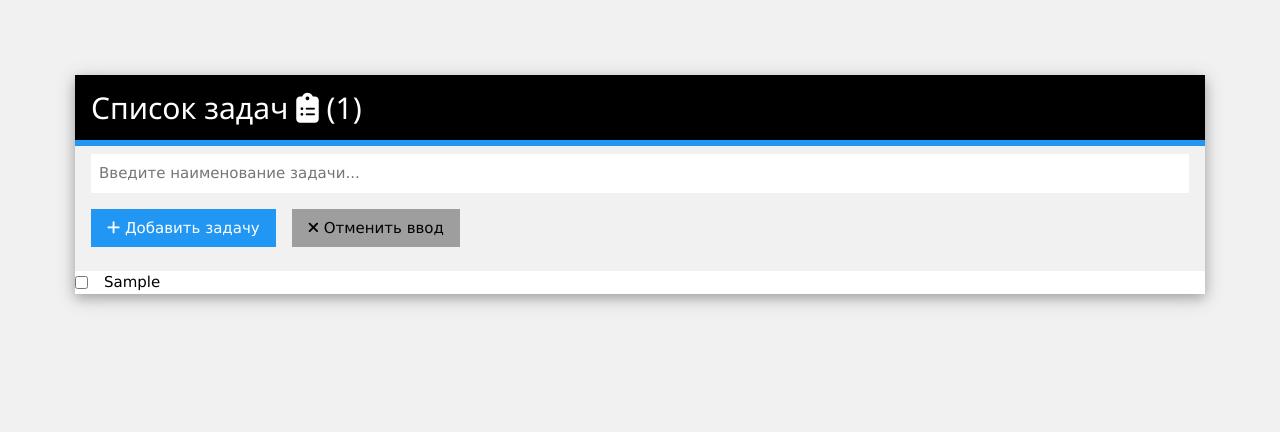
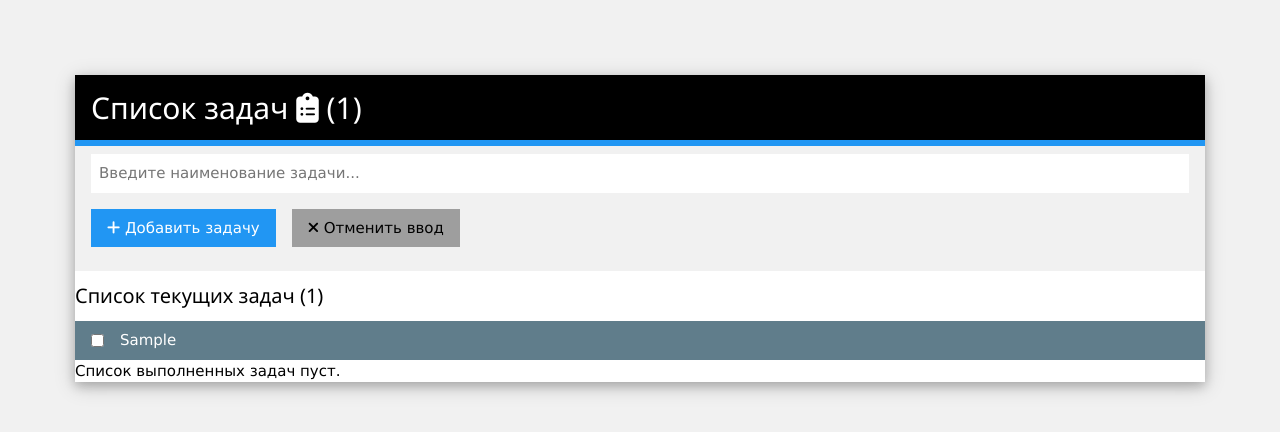
Before and after one commit to ivoron/vite-project, a Vue app: page / in a window 1280 px wide. Both pictures are taken after typing "Sample" into the empty fields and a click on the button "Добавить задачу". Shown: the top 432 px of the page. Built offline with nearby package versions, Linux system fonts and the light colour scheme.

Commit message:
define inner components

```diff
--- a/src/App.vue
+++ b/src/App.vue
@@ -4,7 +4,7 @@ import TodoList from "@components/TodoList.vue";
 
 <template>
   <div class="app w3-light-gray">
-    <TodoList title="Список задач"/>
+    <TodoList app_title="Список задач"/>
   </div>
 </template>
 
--- /dev/null
+++ b/src/components/Form.vue
@@ -0,0 +1,42 @@
+<script setup>
+import { ref } from 'vue';
+const _todo_title = ref("");
+const emit = defineEmits(["addTodo"]);
+
+function addTodo() {
+  if (!_todo_title.value.length) return;
+
+  emit("addTodo", {
+    title: _todo_title.value,
+    isCompleted: false,
+    createdAt: Date.now(),
+  });
+
+  clearTitle();
+}
+function clearTitle() {
+  _todo_title.value = "";
+}
+</script>
+<template>
+  <div class="w3-container flex-container w3-light-gray w3-padding">
+    <input
+      type="text"
+      class="w3-input w3-border-0"
+      autofocus
+      placeholder="Введите наименование задачи..."
+      v-model.trim="_todo_title"
+      @keyup.enter="addTodo"
+    />
+    <button type="button" class="w3-button w3-blue" @click="addTodo">
+      <i class="fa-solid fa-plus"></i> Добавить задачу
+    </button>
+    <button
+      type="button"
+      class="w3-button w3-grey w3-margin"
+      @click="clearTitle"
+    >
+      <i class="fa-solid fa-times"></i> Отменить ввод
+    </button>
+  </div>
+</template>
--- /dev/null
+++ b/src/components/Header.vue
@@ -0,0 +1,19 @@
+<script setup>
+defineProps({
+  title: {
+    type: String,
+    default: "To-Do App",
+  },
+  count: {
+    type: Number,
+    default: 0,
+  },
+});
+</script>
+<template>
+  <div class="w3-container w3-black w3-margin-0 w3-bottombar w3-border-blue">
+    <h2>
+      {{ title }} <i class="fa-solid fa-clipboard-list"></i> ({{ count }})
+    </h2>
+  </div>
+</template>
--- /dev/null
+++ b/src/components/ItemsList.vue
@@ -0,0 +1,31 @@
+<script setup>
+import TodoItem from "./TodoItem.vue";
+
+const $emit = defineEmits(["changeCompleted"]);
+
+function changeCompleted(createdAt) {
+  $emit("changeCompleted", createdAt);
+}
+defineProps({
+  items: {
+    type: Array,
+    default: () => [],
+  },
+  title: {
+    type: String,
+    default: "Список",
+  },
+});
+</script>
+<template>
+  <div class="list" v-if="items.length">
+    <h4>{{ title }} ({{ items.length }})</h4>
+    <TodoItem
+      v-for="todo_item in items"
+      :key="todo_item.createdAt"
+      :todo_item="todo_item"
+      @changeCompleted="changeCompleted"
+    />
+  </div>
+  <div v-else>{{ title }} пуст.</div>
+</template>
--- /dev/null
+++ b/src/components/TodoItem.vue
@@ -0,0 +1,41 @@
+<script setup>
+defineProps({
+  todo_item: {
+    title: {
+      type: String,
+      default: "Новая задача",
+    },
+    isCompleted: {
+      type: Boolean,
+      default: false,
+    },
+    createdAt: {
+      type: Number,
+      default: Date.now(),
+    },
+  },
+});
+const $emit = defineEmits(["changeCompleted"]);
+
+function changeCompleted(createdAt) {
+  $emit("changeCompleted", createdAt);
+}
+</script>
+<template>
+  <div class="item w3-blue-grey w3-padding">
+    <label>
+      <input
+        type="checkbox"
+        :checked="todo_item.isCompleted"
+        @change="() => changeCompleted(todo_item.createdAt)"
+      />
+      <span class="w3-margin-left"> {{ todo_item.title }}</span>
+    </label>
+  </div>
+</template>
+<style scoped>
+label {
+  cursor: pointer;
+  display: flex;
+}
+</style>
--- a/src/components/TodoList.vue
+++ b/src/components/TodoList.vue
@@ -1,10 +1,16 @@
 <script setup>
 import { computed, ref } from "vue";
+import ItemsList from "./ItemsList.vue";
+import Header from "./Header.vue";
+import Form from "./Form.vue";
 
-defineProps(["title"]);
+defineProps(["app_title"]);
 
-const _todo_title = ref("");
 const _todo_list = ref([]);
+
+function addTodo(todo_item) {
+  _todo_list.value.unshift(todo_item);
+}
 
 const _current = computed(() => {
   return _todo_list.value.filter((todo_item) => {
@@ -18,20 +24,6 @@ const _done = computed(() => {
   });
 });
 
-function addTodo() {
-  if (!_todo_title.value.length) return;
-
-  _todo_list.value.unshift({
-    title: _todo_title.value,
-    isCompleted: false,
-    createdAt: Date.now(),
-  });
-
-  clearTitle()
-}
-function clearTitle() {
-  _todo_title.value = "";
-}
 function changeCompleted(createdAt) {
   const changed = _todo_list.value.find((todo_item) => {
     return todo_item.createdAt === createdAt;
@@ -45,47 +37,18 @@ function changeCompleted(createdAt) {
 
 <template>
   <div class="todo-container w3-white w3-card-4">
-    <div class="w3-container w3-black w3-margin-0 w3-bottombar w3-border-blue">
-      <h2>
-        {{ title }} <i class="fa-solid fa-clipboard-list"></i> ({{
-          _current.length
-        }})
-      </h2>
-    </div>
-    <div class="w3-container flex-container w3-light-gray w3-padding">
-      <input
-        type="text"
-        class="w3-input w3-border-0"
-        autofocus
-        placeholder="Введите наименование задачи..."
-        v-model.trim="_todo_title"
-        @keyup.enter="addTodo"
-      />
-      <button type="button" class="w3-button w3-blue" @click="addTodo">
-        <i class="fa-solid fa-plus"></i> Добавить задачу
-      </button>
-      <button type="button" class="w3-button w3-grey w3-margin" @click="clearTitle">
-        <i class="fa-solid fa-times"></i> Отменить ввод
-      </button>
-    </div>
-
-    <div v-if="_current.length">
-      <div
-        class="list"
-        v-for="todo_item in _current"
-        :key="todo_item.createdAt"
-      >
-        <label>
-          <input
-            type="checkbox"
-            @change="() => changeCompleted(todo_item.createdAt)"
-          />
-          <span class="w3-margin-left"> {{ todo_item.title }}</span>
-        </label>
-      </div>
-    </div>
-    <div v-else>Список актуальных задач пуст.</div>
-    <div v-if="_done.length">У вас {{ _done.length }} выполненных задач.</div>
+    <Header :title="app_title" :count="_current.length" />
+    <Form @addTodo="addTodo" />
+    <ItemsList
+      title="Список текущих задач"
+      :items="_current"
+      @changeCompleted="changeCompleted"
+    />
+    <ItemsList
+      title="Список выполненных задач"
+      :items="_done"
+      @changeCompleted="changeCompleted"
+    />
   </div>
 </template>
 <style scoped>
@@ -93,8 +56,4 @@ function changeCompleted(createdAt) {
   max-width: 100%;
   min-width: 30rem;
 }
-label {
-  cursor: pointer;
-  display: flex;
-}
 </style>
```
